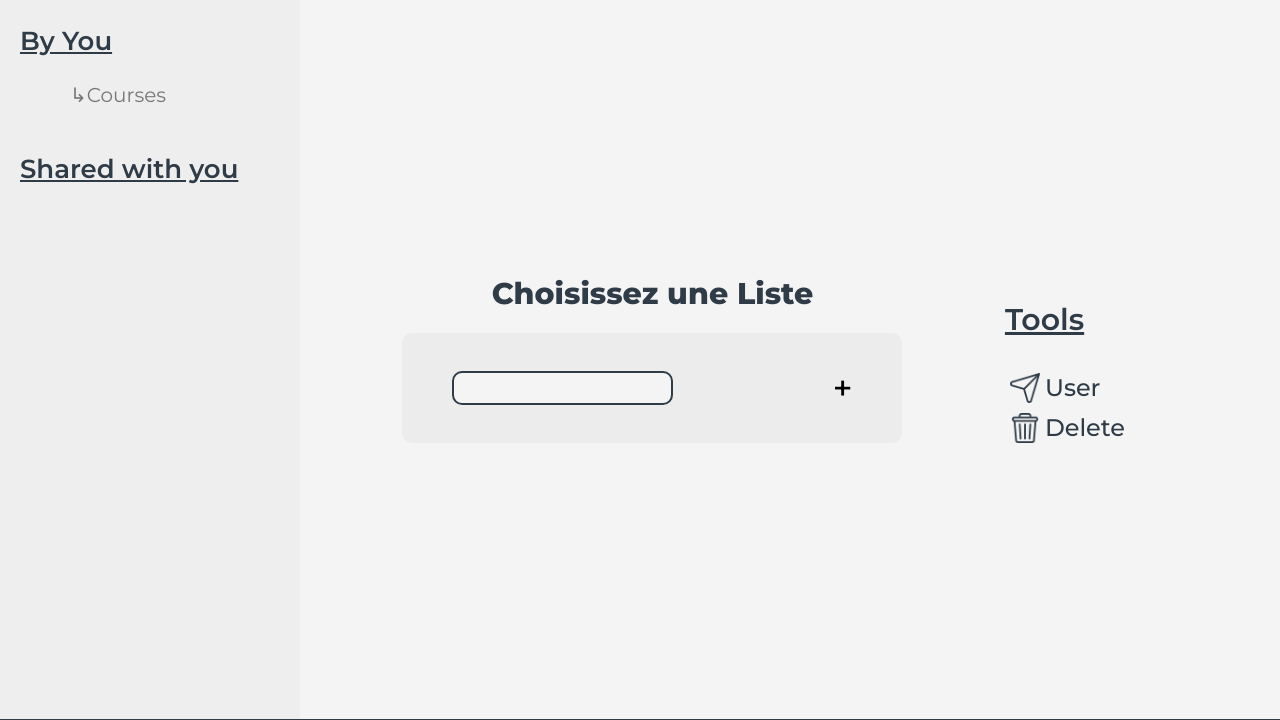
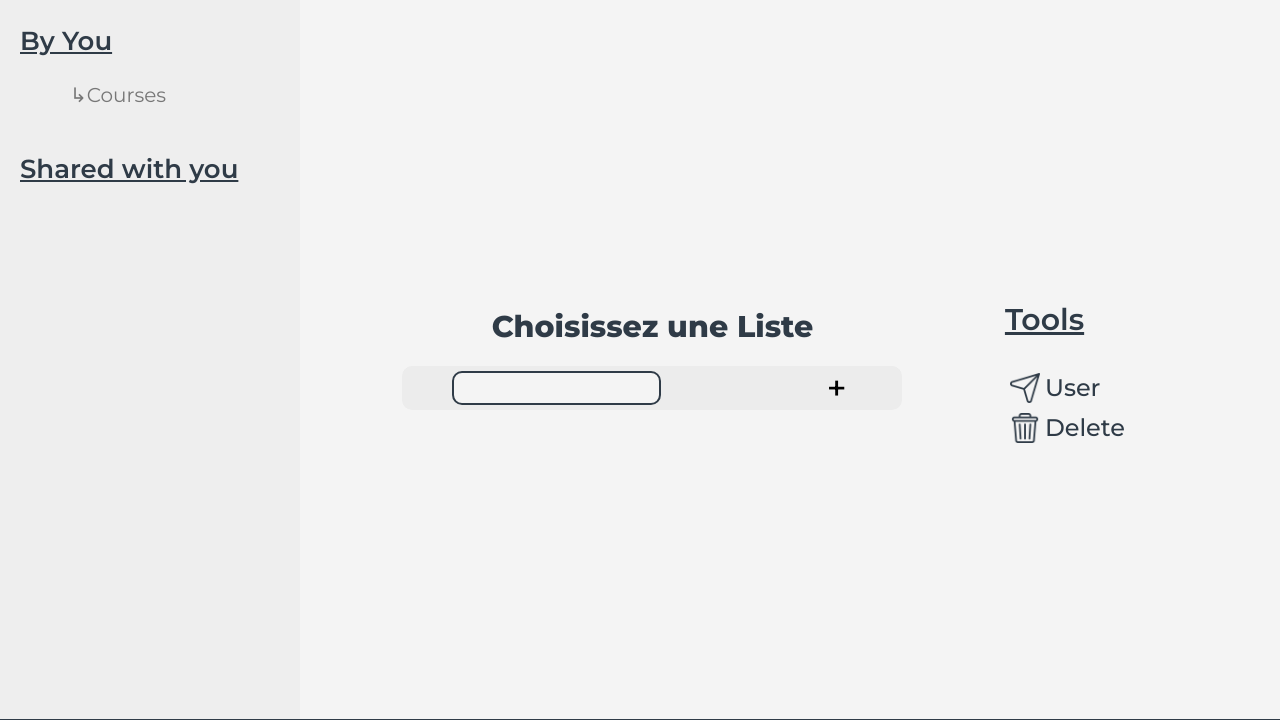
Before and after one commit to Matteo-Grellier/To-do-list, a PHP site: page /public/templates/indexView.php in a window 1280 px wide. Shown: the part 101-821 px from the top of the page. Run offline with PHP 8.4, Linux system fonts and the light colour scheme; data comes from the database, SQL or seed files in the repository.

Commit message:
added first form for add task

```diff
--- a/public/controllers/index.php
+++ b/public/controllers/index.php
@@ -1,4 +1,7 @@
 <?php
+
+    require("../controllers/classes.php");
+    // require("../controllers/index.php");
 
     // $nameOfActualUser = "";
 
@@ -142,6 +145,16 @@
         }
 
         // return $allTodos[$id];
+    };
+
+    if ($_SERVER["REQUEST_METHOD"] == "POST") {
+
+        if(isset($_POST["newTaskContent"])) {
+            echo $_POST["newTaskContent"];
+            // header("Location:../../home");
+            header("Location:" . $_SERVER['HTTP_REFERER']);
+        }
+
     }
 
 ?>
--- a/public/static/css/index.css
+++ b/public/static/css/index.css
@@ -184,7 +184,7 @@ body {
     align-items: center;
 }
 
-.add-task input {
+.add-task .content-new-task {
     font-family: "Montserrat";
     font-weight: 500;
     padding: 5px;
@@ -196,10 +196,13 @@ body {
     margin-right: 40%;
 }
 
-.add-task h3 {
+.add-task .submit-task {
     font-weight: 500;
     font-size: 34px;
+    font-family: "Montserrat";
     cursor: pointer;
+    background: none;
+    border: none;
 }
 
 .delete-button {
--- a/public/templates/indexView.php
+++ b/public/templates/indexView.php
@@ -1,6 +1,6 @@
 <?php
 $title= "TooDoux List";
-require("../controllers/classes.php");
+// require("../controllers/classes.php");
 require("../controllers/index.php");
 
 $choosenTodo = null;
@@ -200,10 +200,10 @@ $choosenTodo = null;
                 <?php endif; ?>
 
 
-                <div class="add-task">
-                    <input type="text">
-                    <h3>+</h3>
-                </div>
+                <form action="./public/controllers/index.php" method="post" class="add-task">
+                    <input class="content-new-task" type="text" name="newTaskContent">
+                    <input class="submit-task" type="submit" name="newTask" value="+">
+                </form>
 
             </div>
 
```
